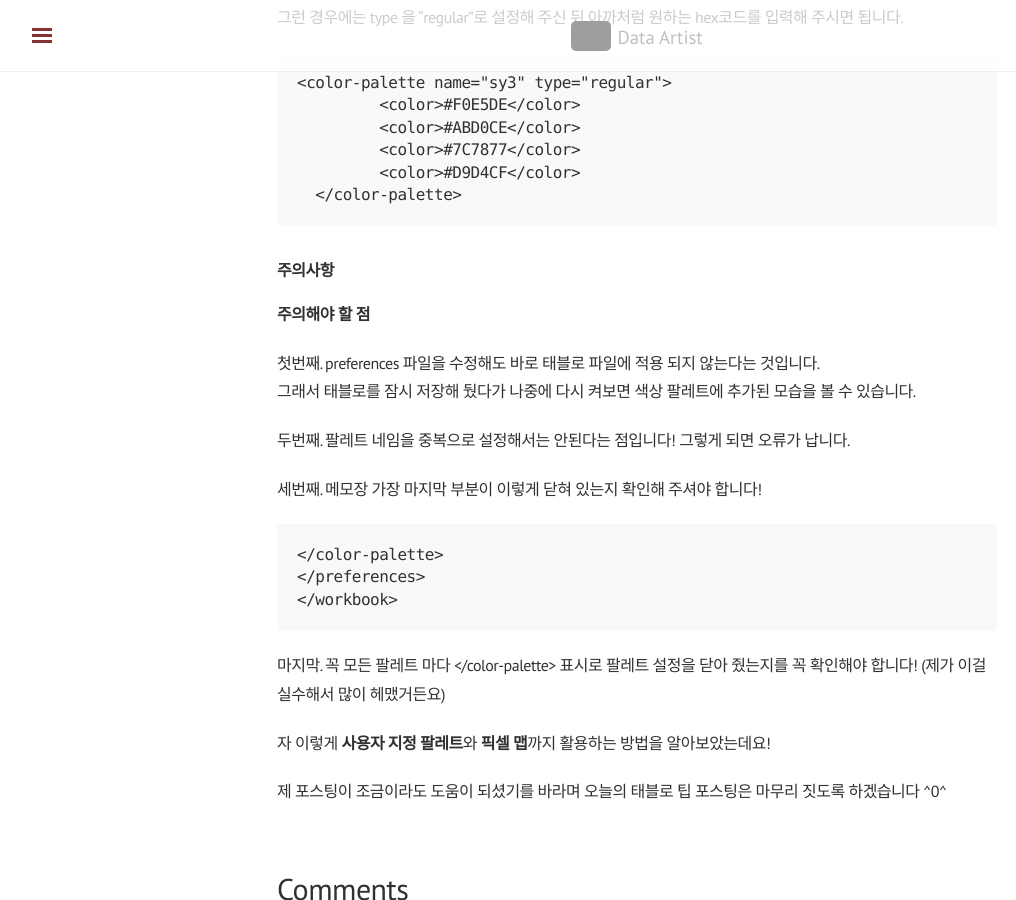
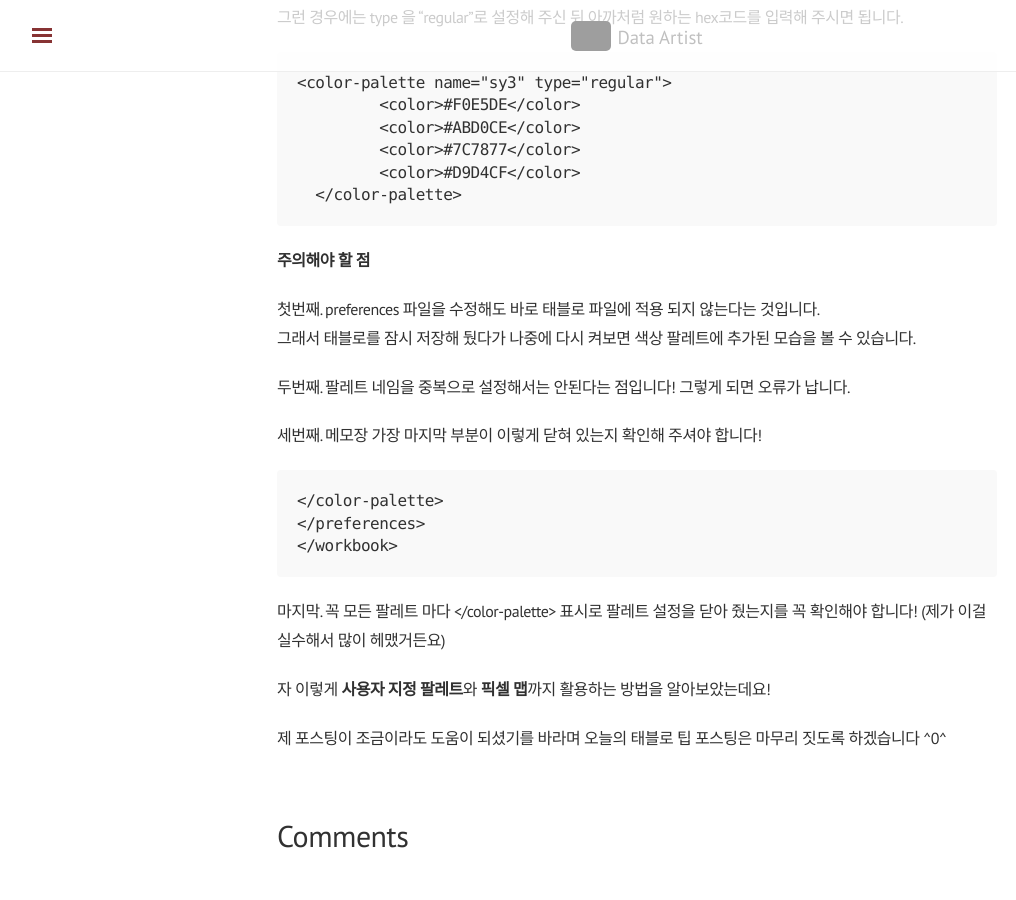
Before and after one commit to shanny924/shanny924.github.io, a Jekyll site: the page built from _posts/2020-03-14-tableau#2.md, in a window 1280 px wide and 900 px high, scrolled down 3170 px. Shown: the whole window, without its empty margins (3-1019 px from the left). Built offline with Jekyll 4.4.1, drawn with Linux system fonts in a browser that asks for light colours; nearby versions of some CDN libraries; comment, search, counter and statistics services are not loaded; after the commit the page ends 4034 px from its top, so only the background shows below that; grey boxes are pictures that could not be loaded.

Commit message:
Update 2020-03-14-tableau#2.md

````diff
--- a/_posts/2020-03-14-tableau#2.md
+++ b/_posts/2020-03-14-tableau#2.md
@@ -96,7 +96,6 @@ tag: [태블로 팁]
 ```
 
 
-#### 주의사항
 
 **주의해야 할 점**
 
````
